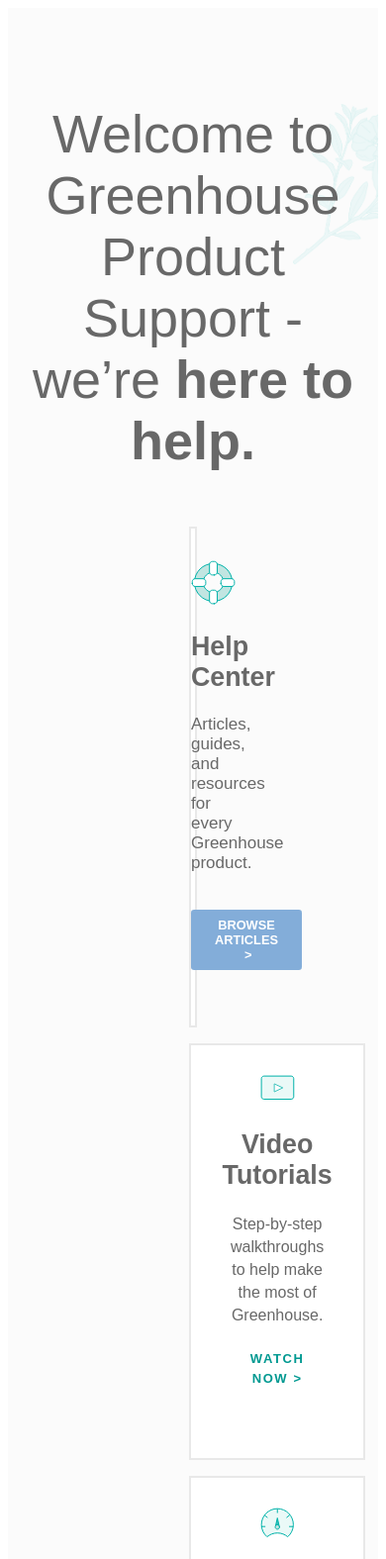
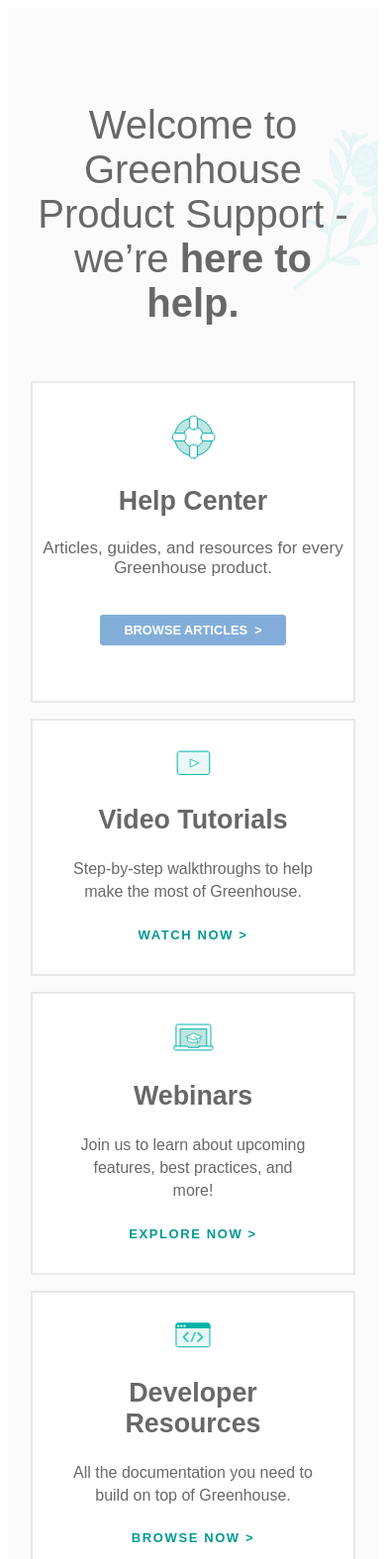
Before and after one commit to gURLmeetsCode/greenhouse_customer_support, a plain HTML site: page index.html in a window 390 px wide. Shown: the top 1575 px of the page at 99% size. Drawn offline with Linux system fonts and the light colour scheme.

Commit message:
update readme, add responsive media queries

```diff
--- a/css/style.css
+++ b/css/style.css
@@ -1,4 +1,3 @@
-
 /* Global Stylying */
 body {
     font-family: AkkuratStd, sans-serif;
@@ -33,6 +32,14 @@ h4 {
   text-align: center;
 }
 
+/* Responsive Styling for tablet and mobile*/
+@media screen and (max-width: 800px) {
+  h1{
+    font-size: 2.5rem;
+  }
+}
+
+
 /*Content Styling*/
 
 .wrapper {
@@ -66,6 +73,7 @@ h4 {
 .item-wrapper{
   padding: 0 2.5rem 30px 2.5rem;
 }
+
 
 /*Buttons & Links*/
 
@@ -117,6 +125,22 @@ h4 {
   margin: 0 10rem 1rem 10rem;
 }
 
+/* Responsive Styling for tablet and mobile*/
+@media screen and (max-width: 800px) {
+  .grid{
+    grid-template-columns: repeat(1, 1fr);
+    margin: 0 auto;
+  }
+  .grid-section-item{
+    margin: 0 0 1rem 0;
+  }
+
+  .grid-item{
+    min-width: 300px;
+  }
+}
+
+
 /*Icon Styling*/
 
 .help-icon{
@@ -159,3 +183,15 @@ h4 {
   width: 20px;
   margin-left: 20px;
 }
+
+/* Responsive Styling for tablet and mobile*/
+@media screen and (max-width: 800px) {
+  .greenhouse-logo{
+    visibility: hidden;
+  }
+  .social-media-wrapper{
+    position: absolute;
+    float: none;
+    left: 38.5%;
+  }
+}
```
Also changed, not shown: 1 other file.
